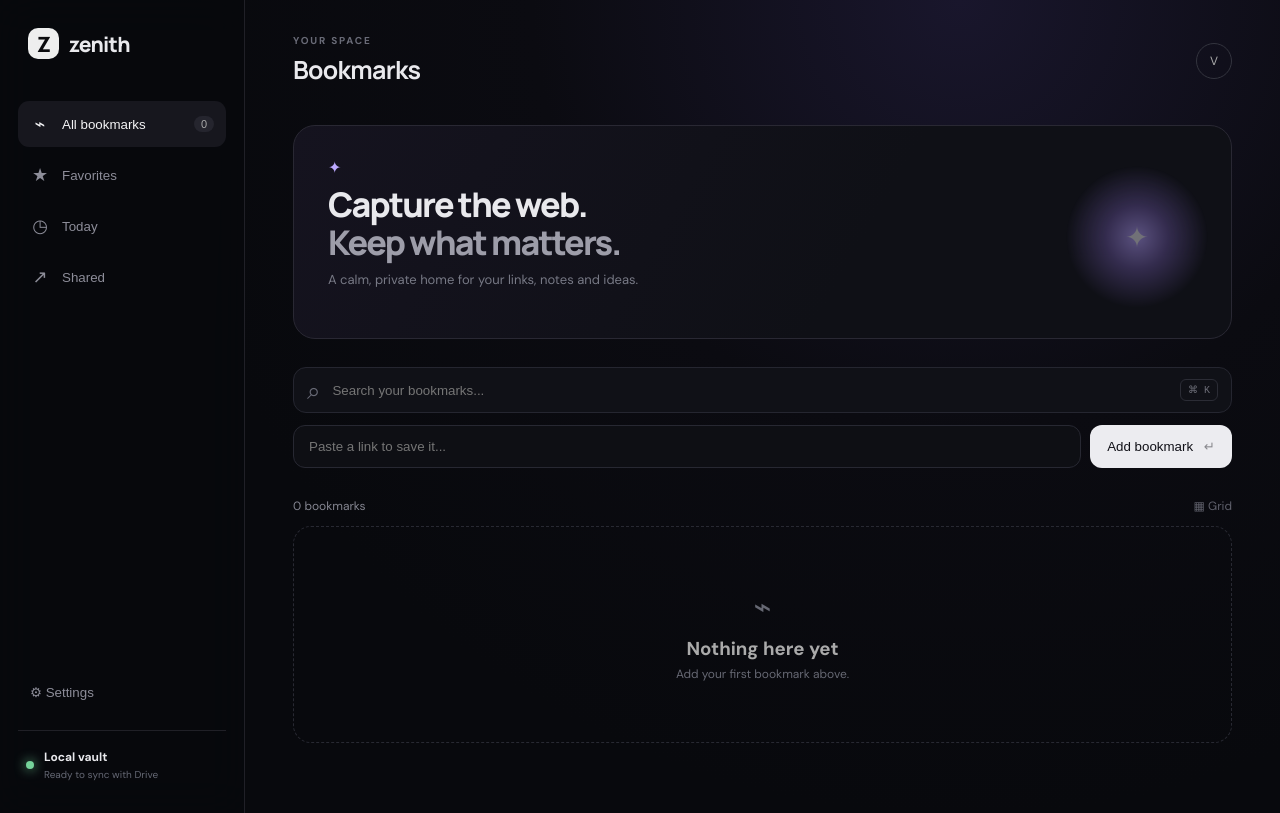
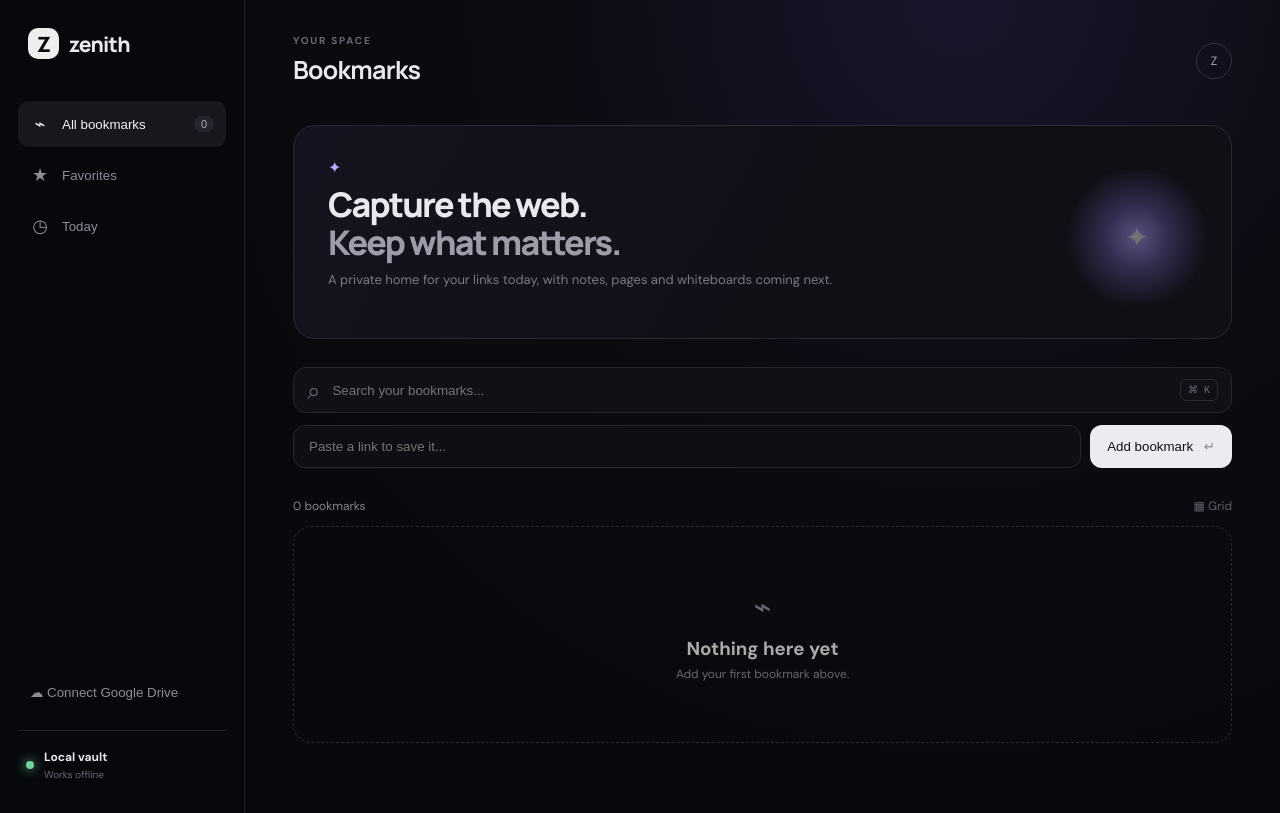
Before and after one commit to VadikGoel/Zenith-BookMark, a React (Vite) app: page / in a window 1280 px wide. Built offline with nearby package versions, Linux system fonts and the light colour scheme.

Commit message:
Connect React app to local-first Drive sync and sharing

```diff
--- a/src/App.jsx
+++ b/src/App.jsx
@@ -1,30 +1,125 @@
 import { useEffect, useMemo, useState } from 'react'
-import { encodeShareDocument } from './services/share'
-import { localStorageProvider } from './services/storage'
+import { decodeShareDocument, encodeShareDocument } from './services/share'
+import { createGoogleDriveProvider, localStorageProvider } from './services/storage'
+import { requestDriveToken } from './services/auth'
 
-const nav = [{id:'all',label:'All bookmarks',icon:'⌁'},{id:'favorites',label:'Favorites',icon:'★'},{id:'today',label:'Today',icon:'◷'},{id:'shared',label:'Shared',icon:'↗'}]
+const nav = [
+  { id: 'all', label: 'All bookmarks', icon: '⌁' },
+  { id: 'favorites', label: 'Favorites', icon: '★' },
+  { id: 'today', label: 'Today', icon: '◷' },
+]
 
-function favicon(url){ try { return `https://www.google.com/s2/favicons?domain=${new URL(url).hostname}&sz=64` } catch { return '' } }
-function domain(url){ try{return new URL(url).hostname.replace(/^www\./,'')}catch{return url} }
+function favicon(url) { try { return `https://www.google.com/s2/favicons?domain=${new URL(url).hostname}&sz=64` } catch { return '' } }
+function domain(url) { try { return new URL(url).hostname.replace(/^www\./, '') } catch { return url } }
 
-export default function App(){
-  const [items,setItems]=useState([]),[query,setQuery]=useState(''),[view,setView]=useState('all'),[input,setInput]=useState(''),[toast,setToast]=useState('')
-  useEffect(()=>{localStorageProvider.load().then(setItems)},[])
-  const save = next => { setItems(next); localStorageProvider.save(next) }
-  const add = () => { let url=input.trim(); if(!url)return; if(!/^https?:\/\//i.test(url))url='https://'+url; try{new URL(url)}catch{return flash('Enter a valid URL')} save([{id:crypto.randomUUID(),url,title:domain(url),createdAt:Date.now(),favorite:false},...items]);setInput('');flash('Bookmark saved') }
-  const remove=id=>{save(items.filter(x=>x.id!==id));flash('Bookmark removed')}
-  const toggle=id=>save(items.map(x=>x.id===id?{...x,favorite:!x.favorite}:x))
-  const share=async item=>{const payload=await encodeShareDocument({type:'bookmark',title:item.title,url:item.url,createdAt:item.createdAt});const link=`${location.origin}/s/${payload}`;await navigator.clipboard.writeText(link);flash('Portable share link copied')}
-  const flash=t=>{setToast(t);setTimeout(()=>setToast(''),2200)}
-  const filtered=useMemo(()=>items.filter(x=>{const q=query.toLowerCase();const matches=!q||x.url.toLowerCase().includes(q)||x.title.toLowerCase().includes(q);const today=new Date(x.createdAt).toDateString()===new Date().toDateString();return matches&&(view==='all'||view==='favorites'&&x.favorite||view==='today'&&today||view==='shared')}),[items,query,view])
+function SharedView({ document, onSave }) {
+  const [saved, setSaved] = useState(false)
+  const item = document?.type === 'bookmark' ? document : null
+  if (!item) return <div className="shared-shell"><div className="empty"><h3>Invalid Zenith share</h3><p>This link does not contain a supported document.</p></div></div>
+  return <div className="shared-shell"><div className="shared-card"><div className="brand"><span className="brand-mark">Z</span><span>zenith</span></div><p className="eyebrow">SHARED WITH YOU</p><h1>{item.title || domain(item.url)}</h1><p className="shared-domain">{domain(item.url)}</p><a className="shared-open" href={item.url} target="_blank" rel="noreferrer">Open original link ↗</a><button className="save-share" disabled={saved} onClick={async () => { await onSave(item); setSaved(true) }}>{saved ? 'Saved to Zenith' : 'Save to my Zenith'}</button><small>This share contains the document itself. No Zenith storage is used for the shared bookmark.</small></div></div>
+}
+
+export default function App() {
+  const [shared, setShared] = useState(null)
+  const [items, setItems] = useState([])
+  const [query, setQuery] = useState('')
+  const [view, setView] = useState('all')
+  const [input, setInput] = useState('')
+  const [toast, setToast] = useState('')
+  const [drive, setDrive] = useState(null)
+  const [syncing, setSyncing] = useState(false)
+  const [signedIn, setSignedIn] = useState(false)
+
+  useEffect(() => {
+    const match = location.pathname.match(/^\/s\/(.+)$/)
+    if (match) decodeShareDocument(match[1]).then(setShared).catch(() => setShared({ type: 'invalid' }))
+    localStorageProvider.load().then(setItems)
+  }, [])
+
+  const flash = (message) => { setToast(message); setTimeout(() => setToast(''), 2200) }
+  const saveLocal = async (next) => { setItems(next); await localStorageProvider.save(next) }
+
+  const syncNow = async (provider, data = items) => {
+    setSyncing(true)
+    try { await provider.save(data); flash('Synced to your Google Drive') } catch (error) { flash(error.message || 'Drive sync failed') } finally { setSyncing(false) }
+  }
+
+  const signIn = async () => {
+    try {
+      const token = await requestDriveToken('')
+      const provider = createGoogleDriveProvider(token)
+      const remote = await provider.load()
+      const local = await localStorageProvider.load()
+      const merged = remote.length ? remote : local
+      setDrive(provider); setSignedIn(true); setItems(merged)
+      await localStorageProvider.save(merged)
+      if (!remote.length && local.length) await provider.save(local)
+      flash('Google Drive connected')
+    } catch (error) { flash(error.message || 'Google sign-in failed') }
+  }
+
+  const save = async (next) => {
+    await saveLocal(next)
+    if (drive) await syncNow(drive, next)
+  }
+
+  const add = async () => {
+    let url = input.trim()
+    if (!url) return
+    if (!/^https?:\/\//i.test(url)) url = `https://${url}`
+    try { new URL(url) } catch { return flash('Enter a valid URL') }
+    const item = { id: crypto.randomUUID(), url, title: domain(url), createdAt: Date.now(), favorite: false }
+    await save([item, ...items]); setInput(''); flash('Bookmark saved')
+  }
+
+  const remove = async (id) => { await save(items.filter(x => x.id !== id)); flash('Bookmark removed') }
+  const toggle = async (id) => { await save(items.map(x => x.id === id ? { ...x, favorite: !x.favorite } : x)) }
+  const share = async (item) => {
+    try {
+      const payload = await encodeShareDocument({ type: 'bookmark', title: item.title, url: item.url, createdAt: item.createdAt })
+      const link = `${location.origin}/s/${payload}`
+      await navigator.clipboard.writeText(link)
+      flash('Portable share link copied')
+    } catch { flash('Could not create share link') }
+  }
+
+  const saveShared = async (document) => {
+    const item = { id: crypto.randomUUID(), url: document.url, title: document.title || domain(document.url), createdAt: Date.now(), favorite: false }
+    const local = await localStorageProvider.load()
+    const next = [item, ...local.filter(x => x.url !== item.url)]
+    await localStorageProvider.save(next)
+    if (drive) await drive.save(next)
+  }
+
+  const filtered = useMemo(() => items.filter(x => {
+    const q = query.toLowerCase()
+    const matches = !q || x.url.toLowerCase().includes(q) || x.title.toLowerCase().includes(q)
+    const today = new Date(x.createdAt).toDateString() === new Date().toDateString()
+    return matches && (view === 'all' || (view === 'favorites' && x.favorite) || (view === 'today' && today))
+  }), [items, query, view])
+
+  if (shared) return <SharedView document={shared} onSave={saveShared} />
+
   return <div className="app">
-    <aside className="sidebar"><div className="brand"><span className="brand-mark">Z</span><span>zenith</span></div><div className="nav">{nav.map(n=><button key={n.id} className={view===n.id?'active':''} onClick={()=>setView(n.id)}><b>{n.icon}</b>{n.label}{n.id==='all'&&<em>{items.length}</em>}</button>)}</div><div className="side-bottom"><button>⚙ Settings</button><div className="storage"><span></span><div><strong>Local vault</strong><small>Ready to sync with Drive</small></div></div></div></aside>
-    <main><header><div><p className="eyebrow">YOUR SPACE</p><h1>{view==='all'?'Bookmarks':nav.find(n=>n.id===view)?.label}</h1></div><div className="avatar">V</div></header>
-      <section className="hero"><div><span className="spark">✦</span><h2>Capture the web.<br/><i>Keep what matters.</i></h2><p>A calm, private home for your links, notes and ideas.</p></div><div className="hero-orb"><span>✦</span></div></section>
-      <div className="toolbar"><div className="search"><span>⌕</span><input value={query} onChange={e=>setQuery(e.target.value)} placeholder="Search your bookmarks..."/><kbd>⌘ K</kbd></div></div>
-      <section className="add"><input value={input} onChange={e=>setInput(e.target.value)} onKeyDown={e=>e.key==='Enter'&&add()} placeholder="Paste a link to save it..."/><button onClick={add}>Add bookmark <span>↵</span></button></section>
-      <div className="section-title"><span>{filtered.length} {filtered.length===1?'bookmark':'bookmarks'}</span><span className="view-label">▦ Grid</span></div>
-      <div className="grid">{filtered.map(x=><article className="card" key={x.id}><div className="card-top"><img src={favicon(x.url)} onError={e=>e.currentTarget.style.visibility='hidden'}/><button className={x.favorite?'fav on':'fav'} onClick={()=>toggle(x.id)}>★</button></div><h3>{x.title}</h3><p>{domain(x.url)}</p><a href={x.url} target="_blank" rel="noreferrer">Open link ↗</a><div className="card-actions"><button onClick={()=>share(x)}>Share</button><button onClick={()=>remove(x.id)}>Delete</button></div></article>)}{!filtered.length&&<div className="empty"><div>⌁</div><h3>Nothing here yet</h3><p>Add your first bookmark above.</p></div>}</div>
-    </main>{toast&&<div className="toast">✓ {toast}</div>}
+    <aside className="sidebar">
+      <div className="brand"><span className="brand-mark">Z</span><span>zenith</span></div>
+      <div className="nav">{nav.map(n => <button key={n.id} className={view === n.id ? 'active' : ''} onClick={() => setView(n.id)}><b>{n.icon}</b>{n.label}{n.id === 'all' && <em>{items.length}</em>}</button>)}</div>
+      <div className="side-bottom">
+        <button onClick={signIn}>{signedIn ? '✓ Google Drive' : '☁ Connect Google Drive'}</button>
+        <div className="storage"><span></span><div><strong>{signedIn ? 'Cloud vault' : 'Local vault'}</strong><small>{syncing ? 'Syncing…' : signedIn ? 'Private Google Drive storage' : 'Works offline'}</small></div></div>
+      </div>
+    </aside>
+    <main>
+      <header><div><p className="eyebrow">YOUR SPACE</p><h1>{view === 'all' ? 'Bookmarks' : nav.find(n => n.id === view)?.label}</h1></div><div className="avatar">Z</div></header>
+      <section className="hero"><div><span className="spark">✦</span><h2>Capture the web.<br/><i>Keep what matters.</i></h2><p>A private home for your links today, with notes, pages and whiteboards coming next.</p></div><div className="hero-orb"><span>✦</span></div></section>
+      <div className="toolbar"><div className="search"><span>⌕</span><input value={query} onChange={e => setQuery(e.target.value)} placeholder="Search your bookmarks..."/><kbd>⌘ K</kbd></div></div>
+      <section className="add"><input value={input} onChange={e => setInput(e.target.value)} onKeyDown={e => e.key === 'Enter' && add()} placeholder="Paste a link to save it..."/><button onClick={add}>Add bookmark <span>↵</span></button></section>
+      <div className="section-title"><span>{filtered.length} {filtered.length === 1 ? 'bookmark' : 'bookmarks'}</span><span className="view-label">▦ Grid</span></div>
+      <div className="grid">{filtered.map(x => <article className="card" key={x.id}>
+        <div className="card-top"><img src={favicon(x.url)} onError={e => e.currentTarget.style.visibility = 'hidden'} /><button className={x.favorite ? 'fav on' : 'fav'} onClick={() => toggle(x.id)}>★</button></div>
+        <h3>{x.title}</h3><p>{domain(x.url)}</p><a href={x.url} target="_blank" rel="noreferrer">Open link ↗</a>
+        <div className="card-actions"><button onClick={() => share(x)}>Share</button><button onClick={() => remove(x.id)}>Delete</button></div>
+      </article>)}{!filtered.length && <div className="empty"><div>⌁</div><h3>Nothing here yet</h3><p>Add your first bookmark above.</p></div>}</div>
+    </main>{toast && <div className="toast">✓ {toast}</div>}
   </div>
 }
```
